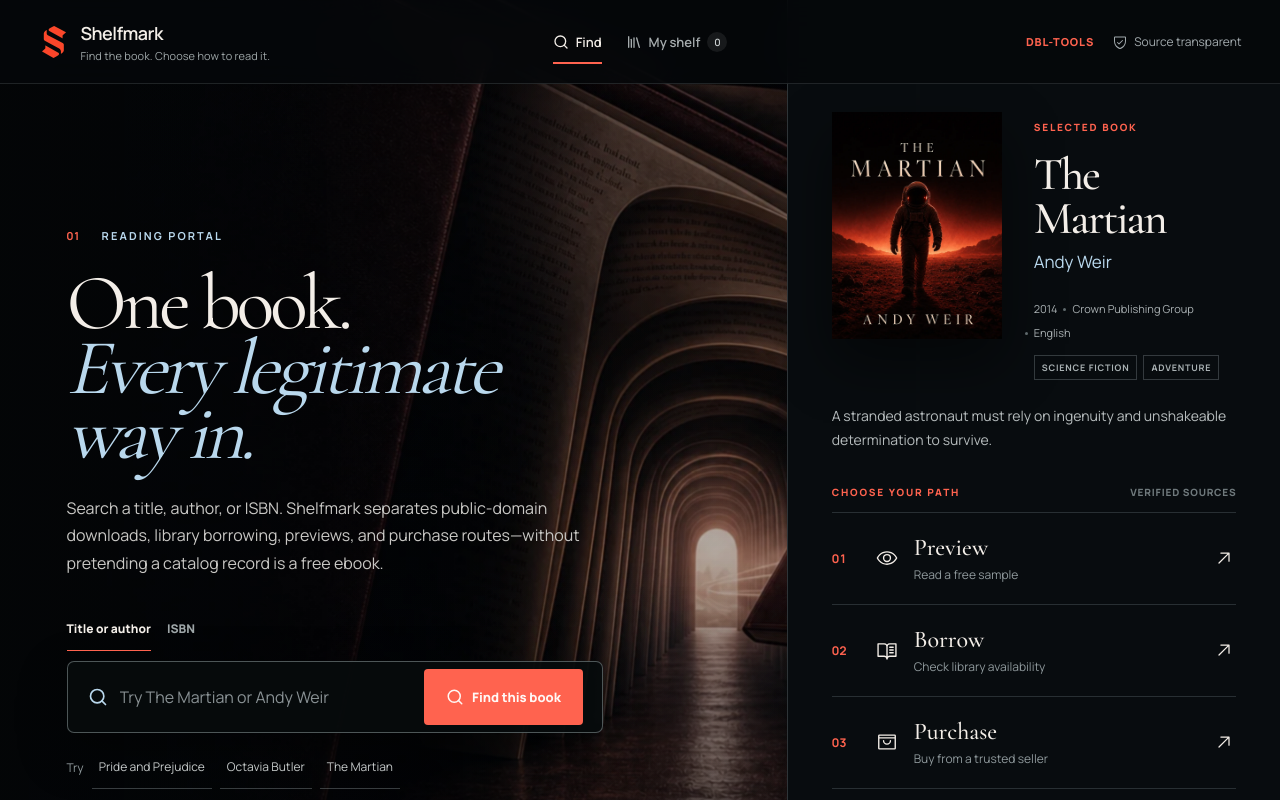
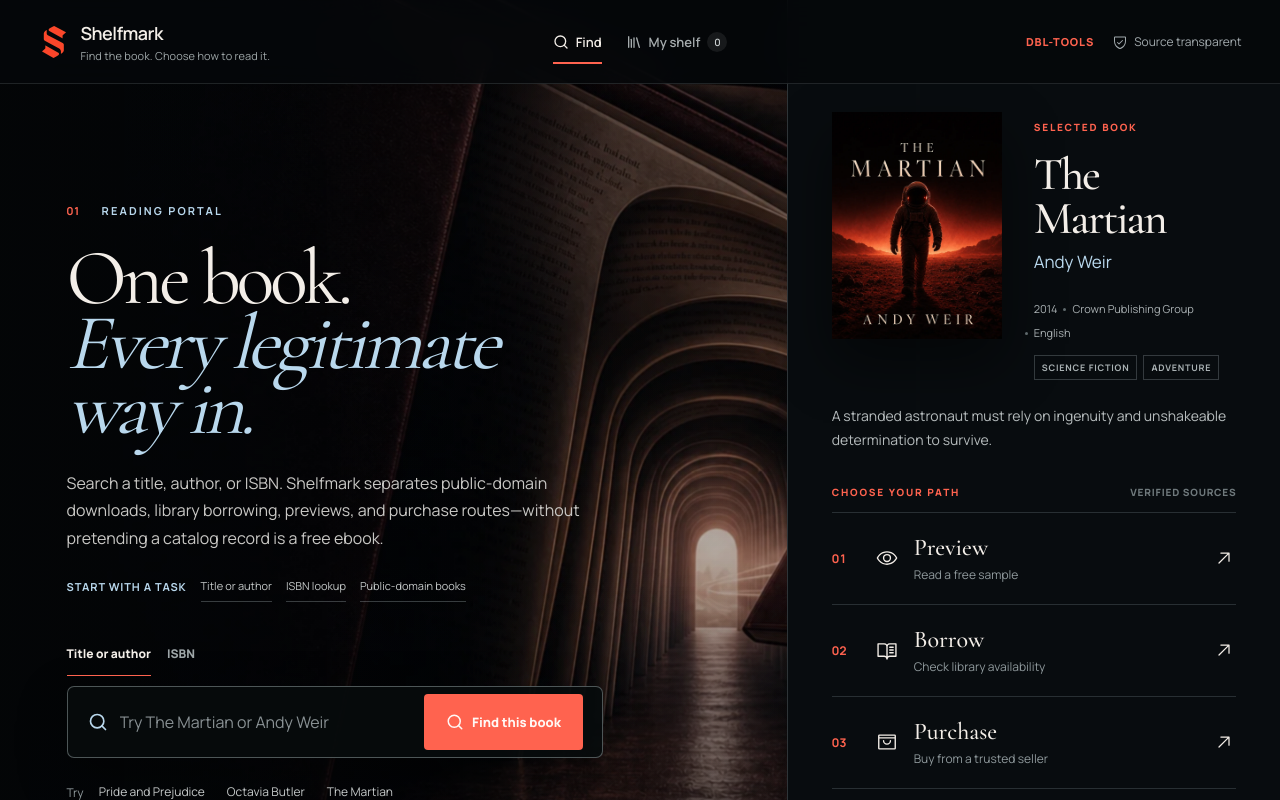
Before and after one commit to DeepBlueLac/P2-isbn-book-lookup, a Next.js app: page / in a window 1280 px wide. Shown: the top 800 px of the page. Built offline with nearby package versions, Linux system fonts and the light colour scheme.

Commit message:
feat: expose task pages from home

```diff
--- a/src/app/globals.css
+++ b/src/app/globals.css
@@ -408,6 +408,10 @@
   line-height: 1.72;
   text-wrap: pretty;
 }
+.task-shortcuts { display: flex; align-items: center; flex-wrap: wrap; gap: 8px 14px; margin-top: 18px; color: #aab1b3; font-size: 11px; }
+.task-shortcuts span { color: var(--ice); font-weight: 700; letter-spacing: .08em; text-transform: uppercase; }
+.task-shortcuts a { min-height: 32px; display: inline-flex; align-items: center; border-bottom: 1px solid rgba(213, 231, 235, .25); color: #c4c8c8; }
+.task-shortcuts a:hover { border-bottom-color: var(--oxide); color: var(--ink); }
 .portal-copy .search-panel { max-width: 680px; margin-top: 30px; }
 .portal-copy .search-mode {
   gap: 16px;
--- a/src/components/book-lookup.tsx
+++ b/src/components/book-lookup.tsx
@@ -26,6 +26,7 @@
   X,
 } from "lucide-react";
 import Image from "next/image";
+import Link from "next/link";
 import { FormEvent, startTransition, useCallback, useEffect, useMemo, useRef, useState } from "react";
 import { ArrowUpRight, BookOpenText, BookmarkSimple, Eye as PhosphorEye, ShieldCheck as PhosphorShieldCheck, ShoppingBagOpen } from "@phosphor-icons/react";
 
@@ -462,6 +463,12 @@
                   Search a title, author, or ISBN. Shelfmark separates public-domain downloads, library borrowing,
                   previews, and purchase routes—without pretending a catalog record is a free ebook.
                 </p>
+                <nav className="task-shortcuts" aria-label="Common book search tasks">
+                  <span>Start with a task</span>
+                  <Link href="/find-book-by-title">Title or author</Link>
+                  <Link href="/isbn-lookup">ISBN lookup</Link>
+                  <Link href="/public-domain-book-finder">Public-domain books</Link>
+                </nav>
                 <SearchPanel
                   mode={mode}
                   query={query}
@@ -560,6 +567,7 @@
         <p>Availability varies by edition and region. Local shelf files stay in this browser and are never uploaded.</p>
         <div className="footer-links">
           <a href="https://bulidoge.site/products/shelfmark">DBL-TOOLS</a>
+          <Link href="/privacy">Privacy</Link>
           <a href="https://github.com/DeepBlueLac/P2-isbn-book-lookup" target="_blank" rel="noreferrer">Data & source notes <ExternalLink size={14} /></a>
         </div>
       </footer>
```
Also changed, not shown: 1 other file (tests, documents, lock files or other folders).
